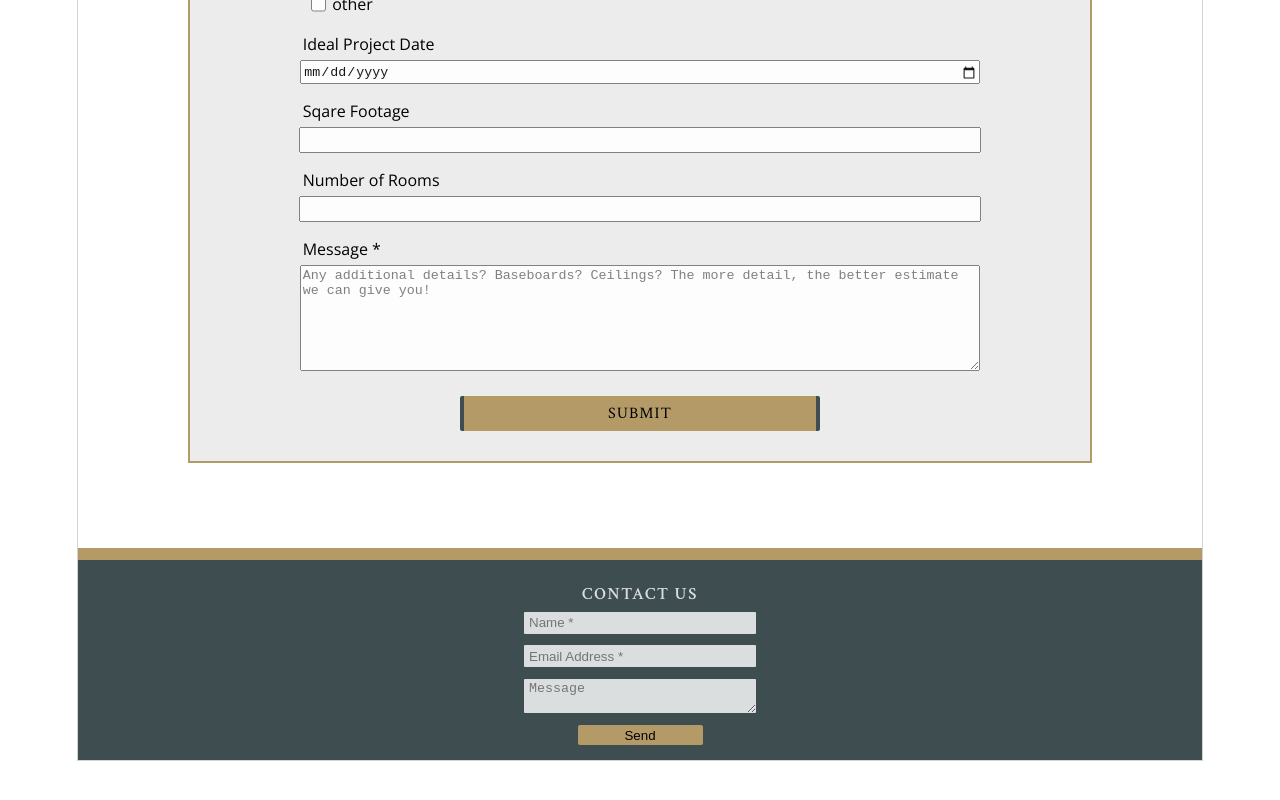
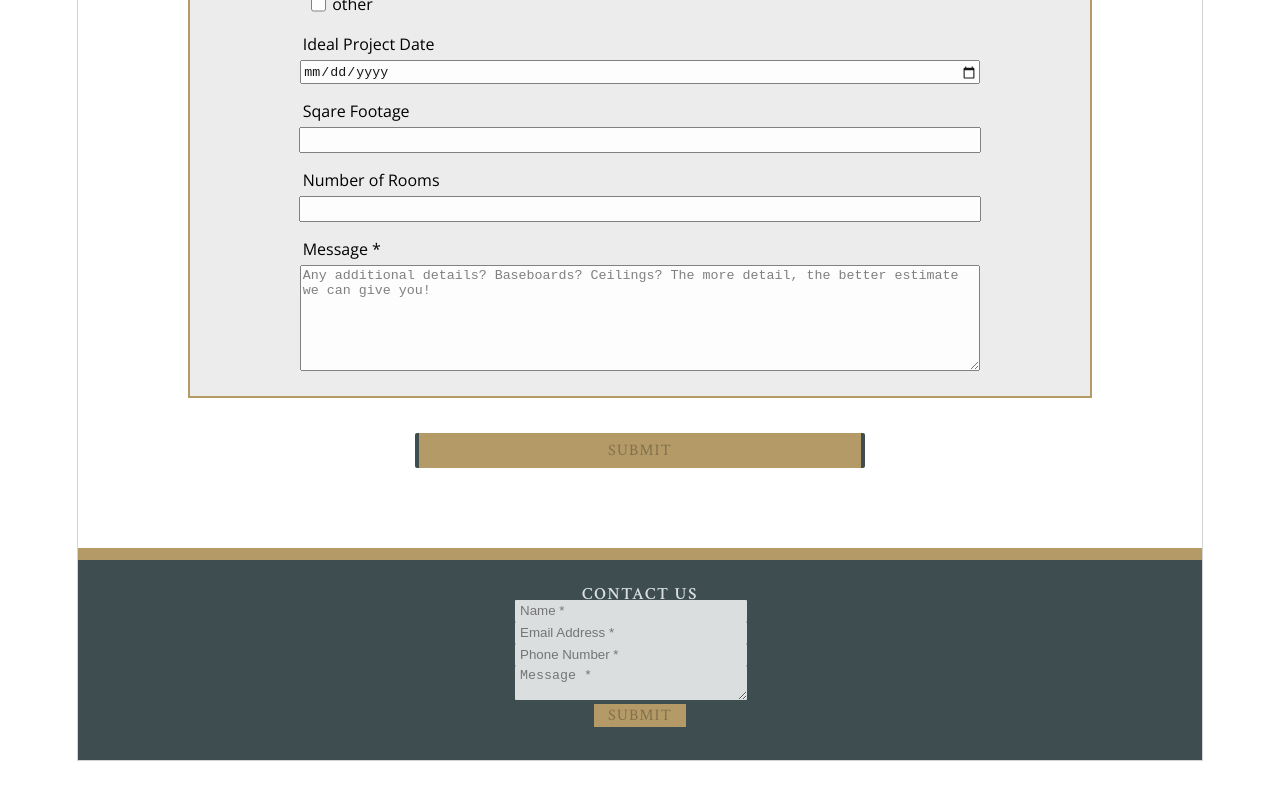
Before and after one commit to brittanyjat/jpaints2.0, a React (Create React App) app: page /contact in a window 1280 px wide. Shown: the part 1265-2065 px from the top of the page. Built offline with nearby package versions, Linux system fonts and the light colour scheme.

Commit message:
contact form validations

```diff
--- a/package.json
+++ b/package.json
@@ -16,6 +16,7 @@
     "react-router-dom": "^4.2.2",
     "react-scripts": "1.1.4",
     "react-slick": "^0.23.1",
+    "react-toastify": "^4.0.1",
     "slick-carousel": "^1.8.1"
   },
   "scripts": {
--- a/src/Components/About/AboutMain.js
+++ b/src/Components/About/AboutMain.js
@@ -23,7 +23,7 @@ export default function AboutMain() {
                 </div>
             </div>
             <br />
-            <div className='partition' style={{height: '15px'}}></div>
+            <div className='partition' style={{height: '10px'}}></div>
             <TopPro />
         </div>
     )
--- a/src/Components/Contact.js
+++ b/src/Components/Contact.js
@@ -1,5 +1,6 @@
 import React from 'react';
 import axios from 'axios';
+import { toast } from 'react-toastify';
 
 export default class Contact extends React.Component {
     constructor() {
@@ -14,8 +15,8 @@ export default class Contact extends React.Component {
             other: false,
             date: null,
             message: null,
-            footage: 0,
-            rooms: 0
+            footage: '',
+            rooms: ''
         }
     }
 
@@ -36,12 +37,14 @@ export default class Contact extends React.Component {
         }
 
         axios.post('/api/email', body).then(res => {
-            console.log(res)
+            res.status === 200
+                ? toast.success('Thank You! We will contact you with further information.')
+                : toast.error('Error sending message, please try again')
         })
     }
 
     render() {
-        const { interior, exterior, other } = this.state;
+        const { interior, exterior, other, name, number, email, message } = this.state;
         return (
             <div className='contact-container'>
                 <form id='contact-form'>
@@ -89,14 +92,14 @@ export default class Contact extends React.Component {
                         required
                         placeholder='Any additional details? Baseboards? Ceilings? The more detail, the better estimate we can give you!'
                         onChange={(e) => this.handleInput('message', e.target.value)} />
+                </form>
 
-                    <button
-                        type='submit'
-                        form='contact-form'
-                        onClick={() => this.handleSubmit()}>
-                        Submit
-                    </button>
-                </form>
+                <button
+                    disabled={name && number && email && message ? false : true}
+                    className='submit-button'
+                    onClick={() => this.handleSubmit()}>
+                    Submit
+                </button>
             </div>
         )
     }
--- a/src/Components/MiniContact.js
+++ b/src/Components/MiniContact.js
@@ -1,14 +1,79 @@
 import React, { Component } from 'react';
+import axios from 'axios';
+import { ToastContainer, toast } from 'react-toastify';
+import 'react-toastify/dist/ReactToastify.css';
 
 export default class MiniContact extends Component {
+    constructor() {
+        super();
+
+        this.state = {
+            name: null,
+            number: null,
+            email: null,
+            interior: false,
+            exterior: false,
+            other: false,
+            date: null,
+            message: null,
+            footage: 0,
+            rooms: 0
+        }
+    }
+
+    handleInput(prop, val) {
+        this.setState({ [prop]: val })
+    }
+
+    handleSubmit() {
+        let body = {
+            name: this.state.name,
+            number: this.state.number,
+            email: this.state.email,
+            type: [this.state.interior, this.state.exterior, this.state.other],
+            date: '',
+            message: this.state.message,
+            footage: '',
+            rooms: ''
+        }
+
+        axios.post('/api/email', body).then(res => {
+            res.status === 200
+                ? toast.success('Thank You! We will contact you with further information.')
+                : toast.error('Error sending message, please try again')
+        })
+    }
+
     render() {
+        const { name, number, email, message } = this.state;
         return (
             <div className='mini-contact'>
                 <h4>Contact Us</h4>
-                <input type='text' placeholder='Name *' />
-                <input type='email' placeholder='Email Address *' />
-                <textarea placeholder='Message' />
-                <button>Send</button>
+                <form id='mini-contact'>
+                    <input
+                        required
+                        type='text'
+                        placeholder='Name *'
+                        onChange={(e) => this.handleInput('name', e.target.value)} />
+                    <input
+                        required
+                        type='email'
+                        placeholder='Email Address *'
+                        onChange={(e) => this.handleInput('email', e.target.value)} />
+                    <input
+                        required
+                        type='tel'
+                        placeholder='Phone Number *'
+                        onChange={(e) => this.handleInput('number', e.target.value)} />
+                    <textarea
+                        required
+                        placeholder='Message *'
+                        onChange={(e) => this.handleInput('message', e.target.value)} />
+                </form>
+                <button
+                    disabled={name && number && email && message ? false : true}
+                    onClick={() => this.handleSubmit()}>Submit</button>
+                <ToastContainer position='top-center' />
             </div>
         )
     }
--- a/src/Styles/_contact.scss
+++ b/src/Styles/_contact.scss
@@ -47,7 +47,10 @@
                 text-transform: lowercase;
             }
         }
-        button {
+    }
+}
+
+.submit-button {
     background-color: $gold;
     border: none;
     border-right: 4px solid $dkGray;
@@ -60,8 +63,6 @@
     text-transform: uppercase;
     font-size: 16px;
     letter-spacing: 1px;
-        }
-    }
 }
 
 // ===== MINI CONTACT ===== //
@@ -94,19 +95,6 @@
         height: 20px;
     }
     button {
-        background-color: $gold;
-        border: none;
-        border-radius: 2px;
-        width: 50%;
-        height: 20px;
+        @extend .submit-button;
     }
 }
-
-@media (min-width:768px){
-    .contact-container{
-        background-attachment: fixed !important;
-        form {
-            width: 50%;
-        }
-    }
-}
--- a/src/Styles/_topPro.scss
+++ b/src/Styles/_topPro.scss
@@ -1,4 +1,5 @@
 .top-pro-container {
+    background-color: #ECECEC;
     display: flex;
     flex-direction: column;
     align-items: center;
```
Also changed, not shown: 1 other file (tests, documents, lock files or other folders). Lines whose indentation alone changed are shown as unchanged.
